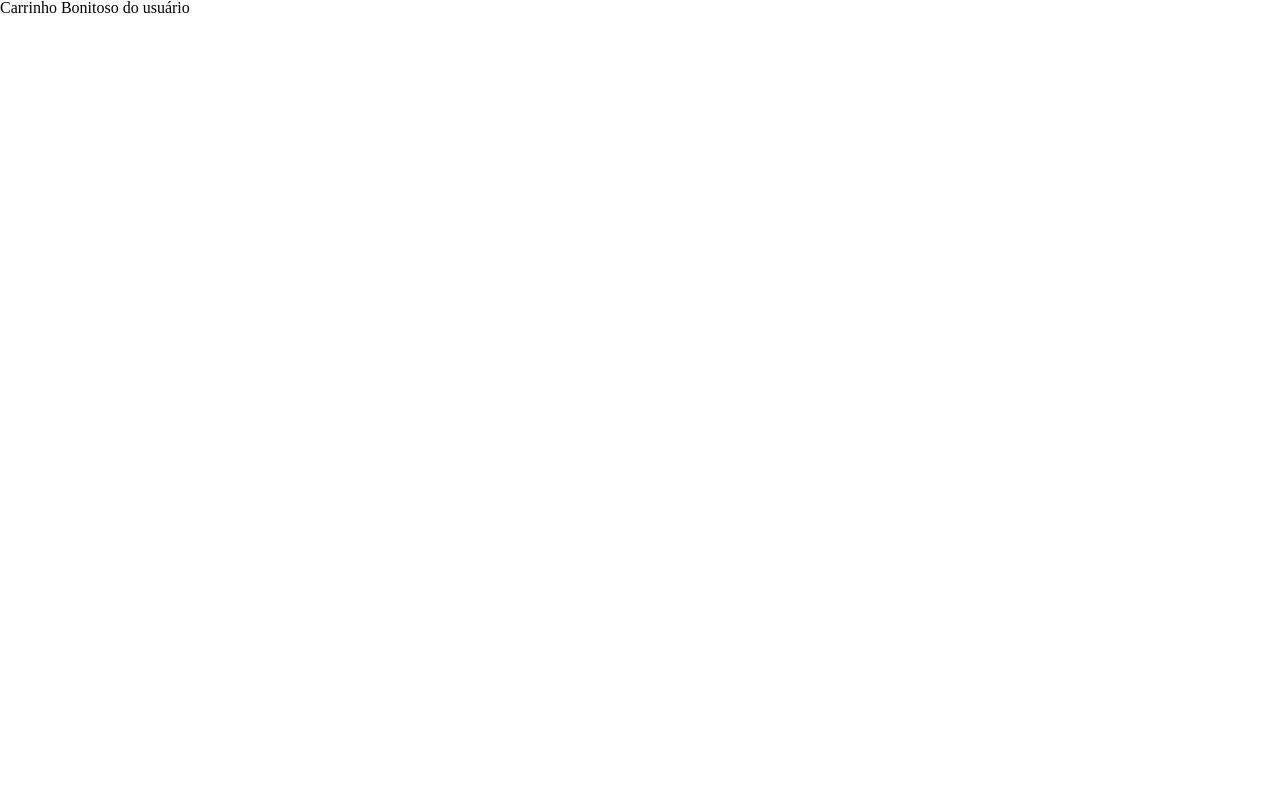
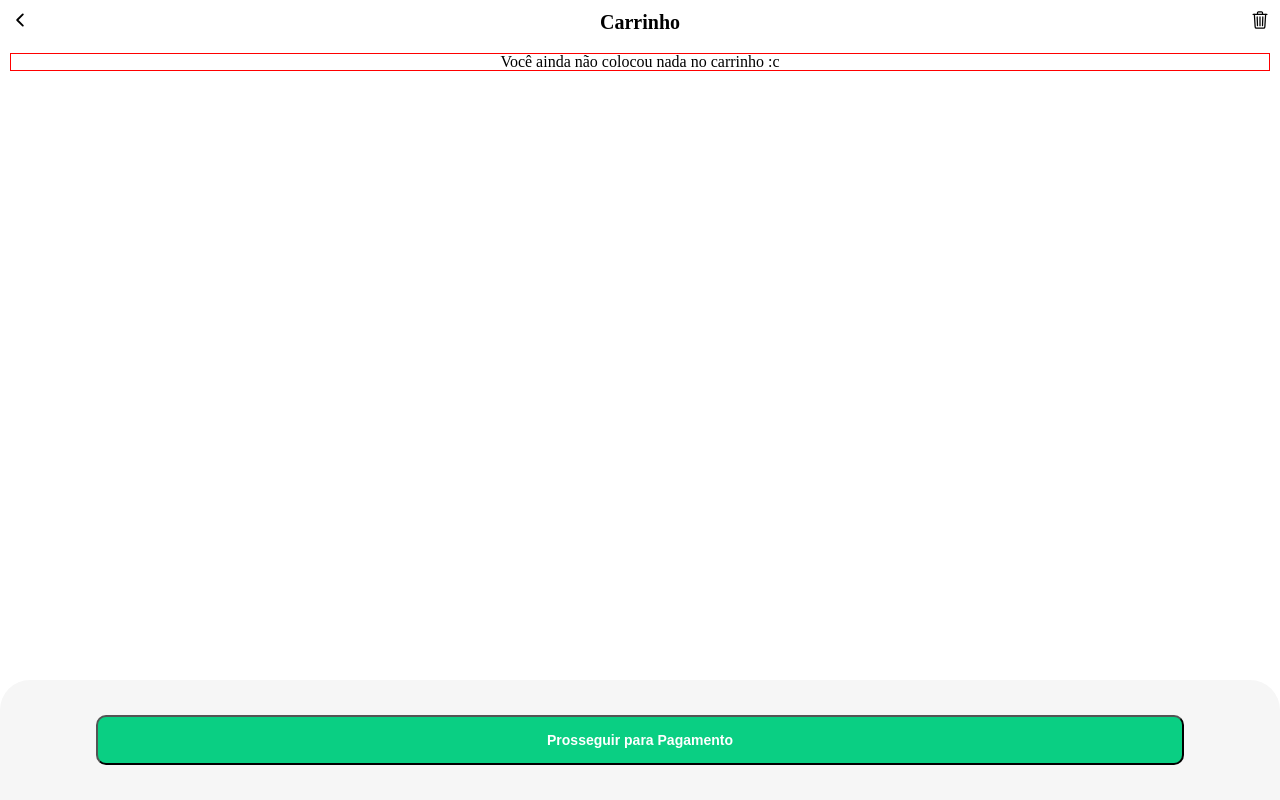
Before and after one commit to jeangabrielrsf/projeto14-DrivenShoes-Store-front, a React (Create React App) app: page /carrinho in a window 1280 px wide. Built offline with nearby package versions, Linux system fonts and the light colour scheme.

Commit message:
Layout inicial da página de carrinho do usuário.

```diff
--- a/src/components/CartPage/CartPage.js
+++ b/src/components/CartPage/CartPage.js
@@ -1,7 +1,86 @@
+import { useNavigate } from "react-router-dom";
+import styled from "styled-components";
+
 export default function CartPage() {
+	const navigate = useNavigate();
+	const arrayTeste = [];
+
+	function goToCheckout() {}
+
 	return (
-		<>
-			<h1>Carrinho Bonitoso do usuário</h1>
-		</>
+		<Container>
+			<Top>
+				<div onClick={() => navigate("/")}>
+					<ion-icon name="chevron-back-outline"></ion-icon>
+				</div>
+				<h2>Carrinho</h2>
+				<div>
+					<ion-icon name="trash-outline"></ion-icon>
+				</div>
+			</Top>
+
+			<Wrapper>
+				{arrayTeste.length === 0 ? (
+					<p>Você ainda não colocou nada no carrinho :c</p>
+				) : (
+					""
+				)}
+			</Wrapper>
+
+			<Footer>
+				<button>
+					<div>Prosseguir para Pagamento</div>
+				</button>
+			</Footer>
+		</Container>
 	);
 }
+
+const Container = styled.div`
+	background-color: #ffffff;
+	width: 100%;
+	height: 100vh;
+	padding: 10px;
+`;
+const Top = styled.div`
+	width: 100%;
+	display: flex;
+	justify-content: space-between;
+	align-items: center;
+	font-size: 20px;
+
+	h2 {
+		font-weight: 700;
+	}
+`;
+
+const Footer = styled.div`
+	height: 15%;
+	width: 100%;
+	position: fixed;
+	bottom: 0;
+	left: 0;
+	background-color: #f6f6f6;
+	display: flex;
+	justify-content: center;
+	align-items: center;
+	border-radius: 30px 30px 0px 0px;
+
+	button {
+		background-color: #0acf83;
+		color: #fff;
+		border-radius: 10px;
+		width: 85%;
+		height: 50px;
+		font-weight: 700;
+		font-size: 14px;
+	}
+`;
+
+const Wrapper = styled.div`
+	margin: 20px 0px;
+	border: 1px solid red;
+	display: flex;
+	flex-direction: column;
+	align-items: center;
+`;
```
